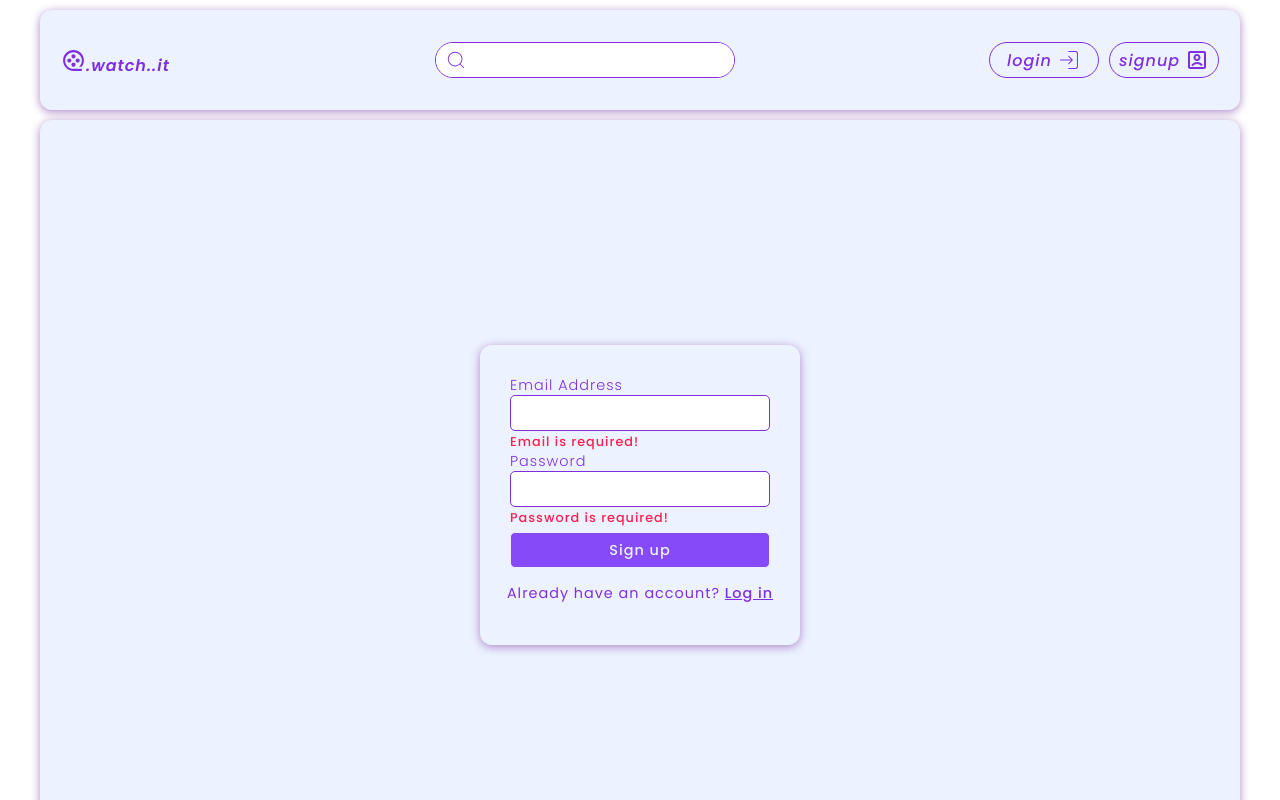
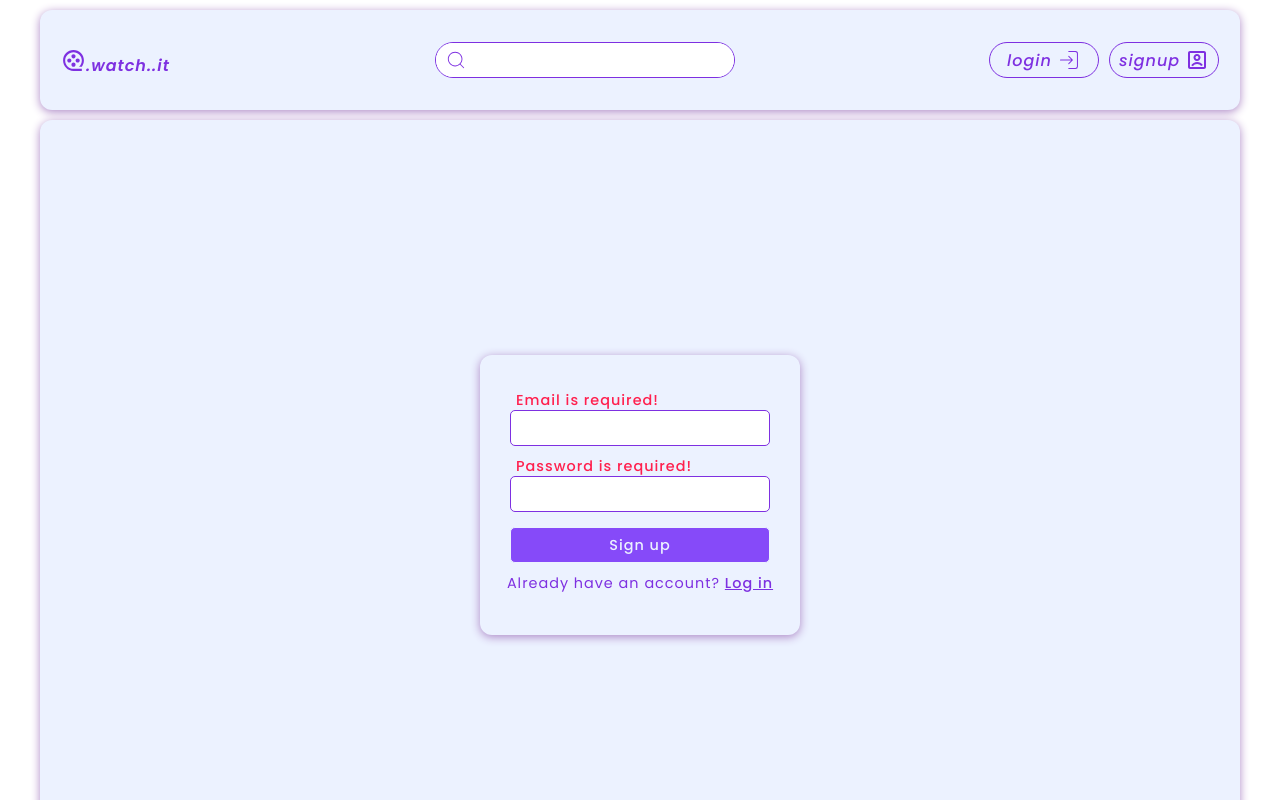
Before and after one commit to andbudha/watch-it, a React (Vite) app: page /signup in a window 1280 px wide. Both pictures are taken after a click on the element "Sign up". Shown: the top 800 px of the page. Built offline with nearby package versions, Linux system fonts and the light colour scheme; no server answers.

Commit message:
Signup input error handling updated&restyled

```diff
--- a/src/components/pages/Signup/Signup.module.scss
+++ b/src/components/pages/Signup/Signup.module.scss
@@ -13,7 +13,7 @@
   .signup_box {
     position: relative;
     padding: 10px;
-    height: 300px;
+    height: 280px;
     width: 320px;
     font-size: 0.9rem;
     border-radius: 12px;
@@ -23,34 +23,42 @@
   }
   .signup_form {
     // border: 1px solid;
-    height: 260px;
+    height: 230px;
     width: 280px;
     padding: 10px 0;
     @include flexBox(nowrap, column, start, center);
+    .error_text_box {
+      height: 20px;
+      width: 260px;
+      padding: 0 6px;
+      @include flexBox(nowrap, row, start, center);
+      .error_text {
+        color: $error_color;
+        font-size: 0.9rem;
+        font-weight: 500;
+      }
+    }
     .label_box {
       // border: 1px solid;
       height: 20px;
       width: 260px;
-      font-weight: 300;
+      padding: 0 6px;
       @include flexBox(nowrap, row, start, center);
     }
+
     .input_box {
       // border: 1px solid;
       width: 260px;
-      height: 56px;
+      margin-bottom: 10px;
+
       .signup_input {
         width: 260px;
         height: 36px;
-        padding: 0 10px;
+        padding: 0 6px;
         border: 1px solid;
         border-radius: 5px;
         outline: none;
         letter-spacing: 1.5px;
-      }
-      .error_text {
-        color: $error_color;
-        font-size: 0.8rem;
-        font-weight: 500;
       }
     }
     .signup_button {
@@ -79,7 +87,6 @@
       // border: 1px solid;
       height: 30px;
       width: 280px;
-      margin: 5px 0;
       @include flexBox(nowrap, row, center, center);
 
       .info_text {
--- a/src/components/pages/Signup/Signup.tsx
+++ b/src/components/pages/Signup/Signup.tsx
@@ -1,4 +1,4 @@
-import { NavLink, Navigate } from 'react-router-dom';
+import { NavLink } from 'react-router-dom';
 import styles from './Signup.module.scss';
 import { ChangeEvent, useContext, useState } from 'react';
 import { AuthContext } from '../../../context/AuthContext';
@@ -9,7 +9,7 @@ import {
 import { Loader } from '../../Loader/Loader';
 
 export const Signup = () => {
-  const { registerUser, isLoading, user } = useContext(AuthContext);
+  const { registerUser, isLoading } = useContext(AuthContext);
   const [signupEmailInputValue, setSignupEmailInputValue] =
     useState<string>('');
   const [signupPasswordInputValue, setSignupPasswordInputValue] =
@@ -74,17 +74,22 @@ export const Signup = () => {
       registerUser(signupValues);
     }
   };
-  if (user) {
-    return <Navigate to={'/login'} />;
-  }
+
   return (
     <div className={styles.signup_main_box}>
       <div className={styles.signup_box}>
         {isLoading && <Loader />}
         <form className={styles.signup_form}>
+          {signupEmailInputError && validation.email ? (
+            <div className={styles.error_text_box}>
+              <span className={styles.error_text}>{validation.email}</span>
+            </div>
+          ) : (
             <div className={styles.label_box}>
               <label htmlFor="email">Email Address</label>
             </div>
+          )}
+
           <div className={styles.input_box}>
             <input
               className={styles.signup_input}
@@ -92,13 +97,17 @@ export const Signup = () => {
               value={signupEmailInputValue}
               type="email"
             />
-            {signupEmailInputError && validation.email && (
-              <span className={styles.error_text}>{validation.email}</span>
-            )}
           </div>
+
+          {signupPasswordInputError && validation.password ? (
+            <div className={styles.error_text_box}>
+              <span className={styles.error_text}>{validation.password}</span>
+            </div>
+          ) : (
             <div className={styles.label_box}>
               <label htmlFor="password">Password</label>
             </div>
+          )}
           <div className={styles.input_box}>
             <input
               className={styles.signup_input}
@@ -106,9 +115,6 @@ export const Signup = () => {
               value={signupPasswordInputValue}
               type="password"
             />
-            {signupPasswordInputError && validation.password && (
-              <span className={styles.error_text}>{validation.password}</span>
-            )}
           </div>
           <div
             className={styles.signup_button}
```
Lines whose indentation alone changed are shown as unchanged.
